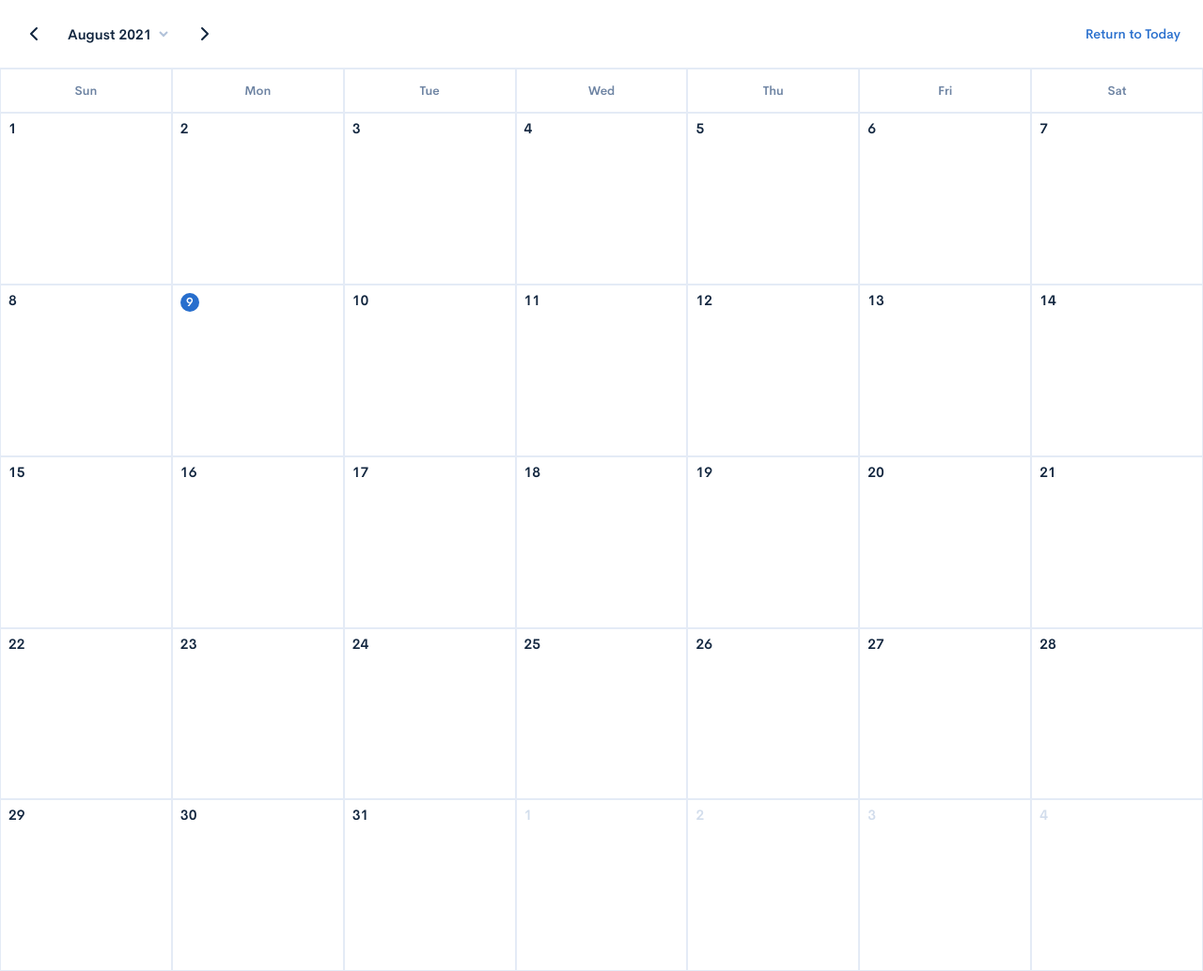
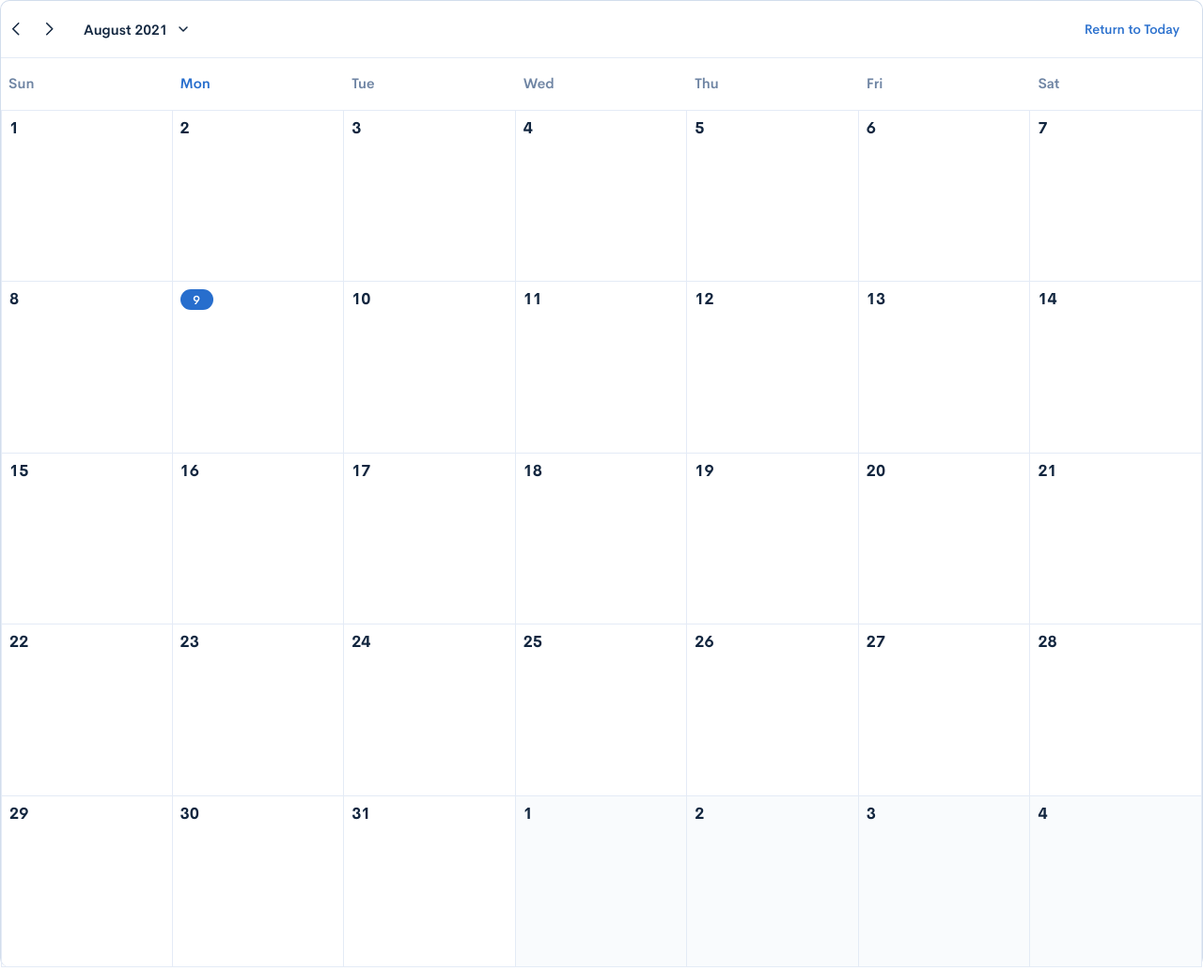
Before and after one commit to shauncallaghan508/cendyn-design-system, a website: page docs/components/calendar-full.html in a window 1280 px wide. Shown: the whole page at 94% size. Drawn offline with Linux system fonts and the light colour scheme.

Commit message:
finish calendsar system

```diff
--- a/docs/components/calendar-full.html
+++ b/docs/components/calendar-full.html
@@ -14,22 +14,30 @@
   <div class="calendar-full">
     <header class="calendar-header">
       <div class="calendar-header-nav">
-        <button type="button" class="calendar-prev-month p-2 -ml-2 rounded-md text-neutrals-black hover:text-primary hover:bg-secondary-100 focus:outline-none focus:ring-2 focus:ring-primary-40 focus:ring-offset-2" aria-label="Previous month">
-          <svg class="icon" viewBox="0 0 24 24" fill="none" stroke="currentColor" stroke-width="2" stroke-linecap="round" stroke-linejoin="round"><path d="M15 18l-6-6 6-6"/></svg>
-        </button>
-        <button type="button" class="calendar-month-dropdown p-2 rounded-md hover:bg-secondary-100 focus:outline-none focus:ring-2 focus:ring-primary-40 focus:ring-offset-2" aria-label="Change month" aria-haspopup="true">
-          August 2021
-          <svg class="icon-sm text-neutrals-gray-500" viewBox="0 0 16 16" fill="none" stroke="currentColor" stroke-width="2"><path d="M4 6L8 10L12 6"/></svg>
-        </button>
-        <button type="button" class="calendar-next-month p-2 rounded-md text-neutrals-black hover:text-primary hover:bg-secondary-100 focus:outline-none focus:ring-2 focus:ring-primary-40 focus:ring-offset-2" aria-label="Next month">
-          <svg class="icon" viewBox="0 0 24 24" fill="none" stroke="currentColor" stroke-width="2" stroke-linecap="round" stroke-linejoin="round"><path d="M9 18l6-6-6-6"/></svg>
-        </button>
+        <div class="flex items-center gap-space-12">
+          <button type="button" class="calendar-prev-month text-neutrals-black hover:text-primary" aria-label="Previous month">
+            <svg xmlns="http://www.w3.org/2000/svg" width="8" height="14" viewBox="0 0 8 14" fill="none">
+              <path d="M6.75 12.75L0.75 6.75L6.75 0.75" stroke="currentColor" stroke-width="1.5" stroke-linecap="round" stroke-linejoin="round"/>
+              </svg>
+          </button>
+          <button type="button" class="calendar-next-month text-neutrals-black hover:text-primary" aria-label="Next month">
+            <svg xmlns="http://www.w3.org/2000/svg" width="8" height="14" viewBox="0 0 8 14" fill="none">
+              <path d="M0.75 12.75L6.75 6.75L0.75 0.75" stroke="currentColor" stroke-width="1.5" stroke-linecap="round" stroke-linejoin="round"/>
+              </svg>
+          </button>
+        </div>
+        <div class="calendar-month-dropdown" aria-label="Change month" aria-haspopup="true">
+          <span>August 2021</span>
+          <svg xmlns="http://www.w3.org/2000/svg" width="16" height="16" viewBox="0 0 16 16" fill="none" class="text-neutrals-black hover:cursor-pointer hover:text-primary">
+            <path d="M4 6L8 10L12 6" stroke="currentColor" stroke-width="1.5" stroke-linecap="round" stroke-linejoin="round"/>
+            </svg>
+        </div>
       </div>
-      <a href="calendars.html" class="calendar-return-today">Return to Today</a>
+      <a href="calendars.html" class="btn-link-primary">Return to Today</a>
     </header>
     <div class="calendar-weekdays">
       <span class="calendar-weekday">Sun</span>
-      <span class="calendar-weekday">Mon</span>
+      <span class="calendar-weekday calendar-weekday-current">Mon</span>
       <span class="calendar-weekday">Tue</span>
       <span class="calendar-weekday">Wed</span>
       <span class="calendar-weekday">Thu</span>
--- a/docs/input.css
+++ b/docs/input.css
@@ -99,26 +99,34 @@
 
   /* Full-page calendar — Figma 9247-55283: square cells, thin full borders, top-left numbers, small active oval */
   .calendar-full {
-    @apply flex flex-col min-h-screen w-full bg-white rounded-none border-0 shadow-none;
+    @apply flex flex-col min-h-screen w-full bg-white rounded-[10px] border-t border-l border-r border-neutrals-gray-400 shadow-none;
   }
   .calendar-full .calendar-header {
-    @apply flex items-center justify-between flex-wrap gap-4 px-6 py-4 border-b border-neutrals-gray-300 shrink-0;
+    @apply flex items-center justify-between flex-wrap gap-4 p-space-12 border-b border-neutrals-gray-300 shrink-0;
+  }
+  .calendar-full .calendar-prev-month,
+  .calendar-full .calendar-next-month {
+    @apply w-[24px] h-[24px] text-center;
   }
   .calendar-full .calendar-header-nav {
-    @apply flex items-center gap-2;
+    @apply flex items-center gap-space-16;
   }
   .calendar-full .calendar-month-dropdown {
-    @apply flex items-center gap-1 text-heading-4 text-neutrals-black font-semibold;
+    @apply flex items-center gap-space-8 text-heading-4 text-neutrals-black font-semibold;
   }
   .calendar-full .calendar-return-today {
     @apply text-primary font-medium text-sm hover:underline focus:outline-none focus:ring-2 focus:ring-primary-40 focus:ring-offset-2 rounded;
   }
-  /* Day names: centered in column, significant vertical padding, full border per cell */
+  /* Day names: left-aligned, no borders between them; current day (e.g. Mon) uses text-primary */
   .calendar-full .calendar-weekdays {
-    @apply grid grid-cols-7 bg-white;
+    @apply grid grid-cols-7 bg-white border-b border-neutrals-gray-300;
   }
   .calendar-full .calendar-weekday {
-    @apply py-4 px-2 text-center text-heading-5 text-neutrals-gray-700 font-semibold border border-neutrals-gray-300;
+    @apply py-4 px-2 text-left text-neutrals-gray-700 font-semibold;
+    font-size: 15px;
+  }
+  .calendar-full .calendar-weekday-current {
+    @apply text-primary;
   }
   /* Body: 7 equal columns, auto rows so cell aspect-ratio 1 gives square cells */
   .calendar-full .calendar-body {
@@ -128,22 +136,35 @@
   .calendar-full .calendar-dates-row {
     @apply contents;
   }
-  /* Square cell (aspect-ratio 1), thin full border, number in top-left with small padding */
+  /* Square cell (aspect-ratio 1). Use border-right + border-bottom only so adjacent cells don't double; first column gets border-left. No border-top on first row (weekdays already have border-b). All rows keep border-bottom. */
   .calendar-full .calendar-day {
-    @apply w-full flex items-start justify-start p-space-8 text-heading-4 text-neutrals-black font-semibold border border-neutrals-gray-300;
+    @apply w-full flex items-start justify-start p-space-8 text-neutrals-black border-r border-b border-neutrals-gray-300 font-sans;
+    font-size: 17px;
+    font-style: normal;
+    font-weight: 700;
+    line-height: normal;
     aspect-ratio: 1;
     min-height: 0;
   }
+  .calendar-full .calendar-day:nth-child(7n + 1) {
+    @apply border-l border-neutrals-gray-300;
+  }
+  .calendar-full .calendar-day:nth-child(-n + 7) {
+    @apply border-t-0;
+  }
   .calendar-full .calendar-day.prevMonthDay,
   .calendar-full .calendar-day.nextMonthDay {
-    @apply text-neutrals-gray-400;
+    @apply bg-neutrals-gray-100;
   }
   .calendar-full .calendar-day.selected {
     @apply bg-transparent;
   }
-  /* Active day: small oval just around the number, top-left */
+  /* Active day: oval pill (35×22px), centered content */
   .calendar-full .calendar-day-oval {
-    @apply inline-flex items-center justify-center w-5 h-5 rounded-full bg-primary text-neutrals-white text-heading-5 font-semibold flex-shrink-0;
+    @apply flex items-center justify-center rounded-full bg-primary text-neutrals-white text-heading-5 font-semibold flex-shrink-0;
+    width: 35px;
+    height: 22px;
+    padding: 0 3px;
   }
 
   /* Buttons — use btn-solid-primary, btn-outline-secondary, btn-link-primary, etc. Add btn-sm for small. */
--- a/preset.js
+++ b/preset.js
@@ -85,18 +85,18 @@ module.exports = {
         },
       },
       spacing: {
-        // From Figma: layout/spacing/space-* (named to avoid overriding Tailwind defaults)
-        'space-4': '0.25rem',
-        'space-8': '0.5rem',
-        'space-12': '0.75rem',
-        'space-20': '1.25rem',
-        'space-24': '1.5rem',
-        '4.5': '1.125rem',
-        '13': '3.25rem',
-        '15': '3.75rem',
-        '18': '4.5rem',
-        '22': '5.5rem',
-        '30': '7.5rem',
+        // space-x (x in px, values in rem): 0,4,8,12,16,20,24,28,32,36,40
+        'space-0': '0',
+        'space-4': '0.25rem',   // 4px
+        'space-8': '0.5rem',    // 8px
+        'space-12': '0.75rem',  // 12px
+        'space-16': '1rem',     // 16px
+        'space-20': '1.25rem',  // 20px
+        'space-24': '1.5rem',  // 24px
+        'space-28': '1.75rem',  // 28px
+        'space-32': '2rem',     // 32px
+        'space-36': '2.25rem',  // 36px
+        'space-40': '2.5rem',   // 40px
       },
       fontFamily: {
         // From Figma: typography/paragraph, typography/heading
```
Also changed, not shown: docs/components/buttons.html (+34 -0 lines), docs/tokens.html (+5 -5 lines), docs/css/docs.css.
